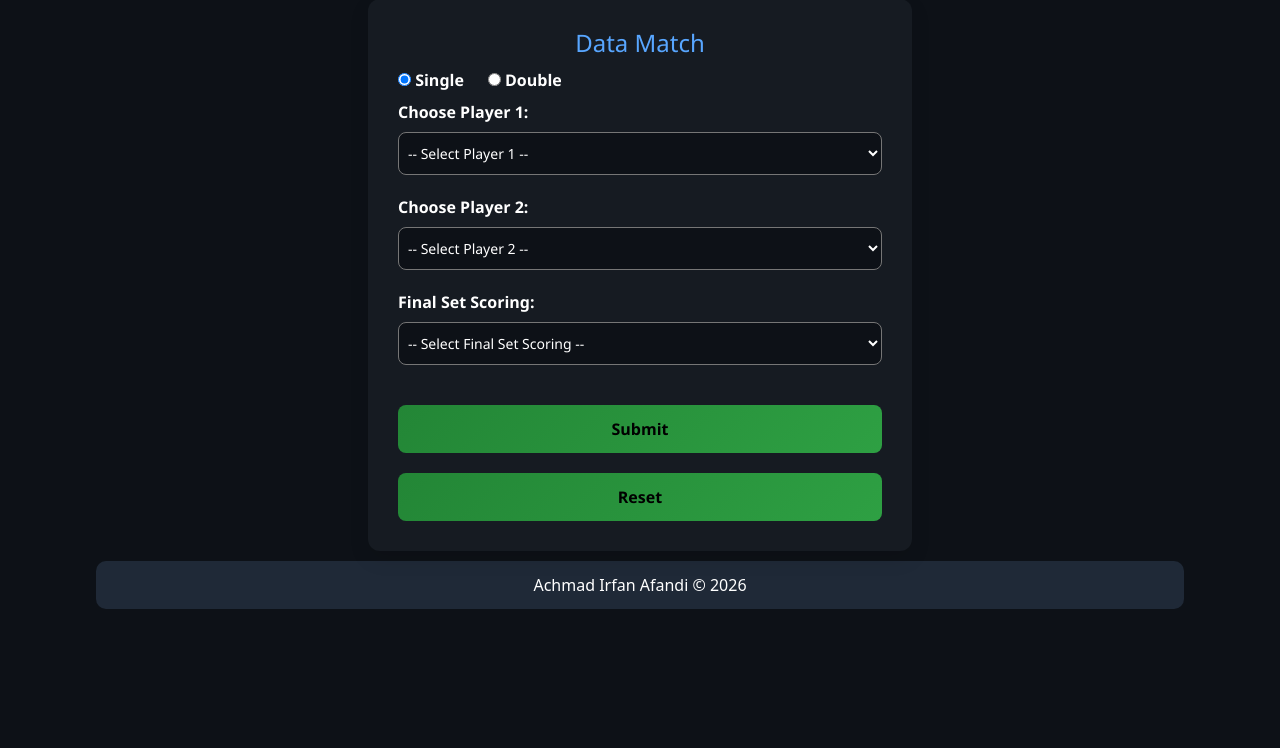
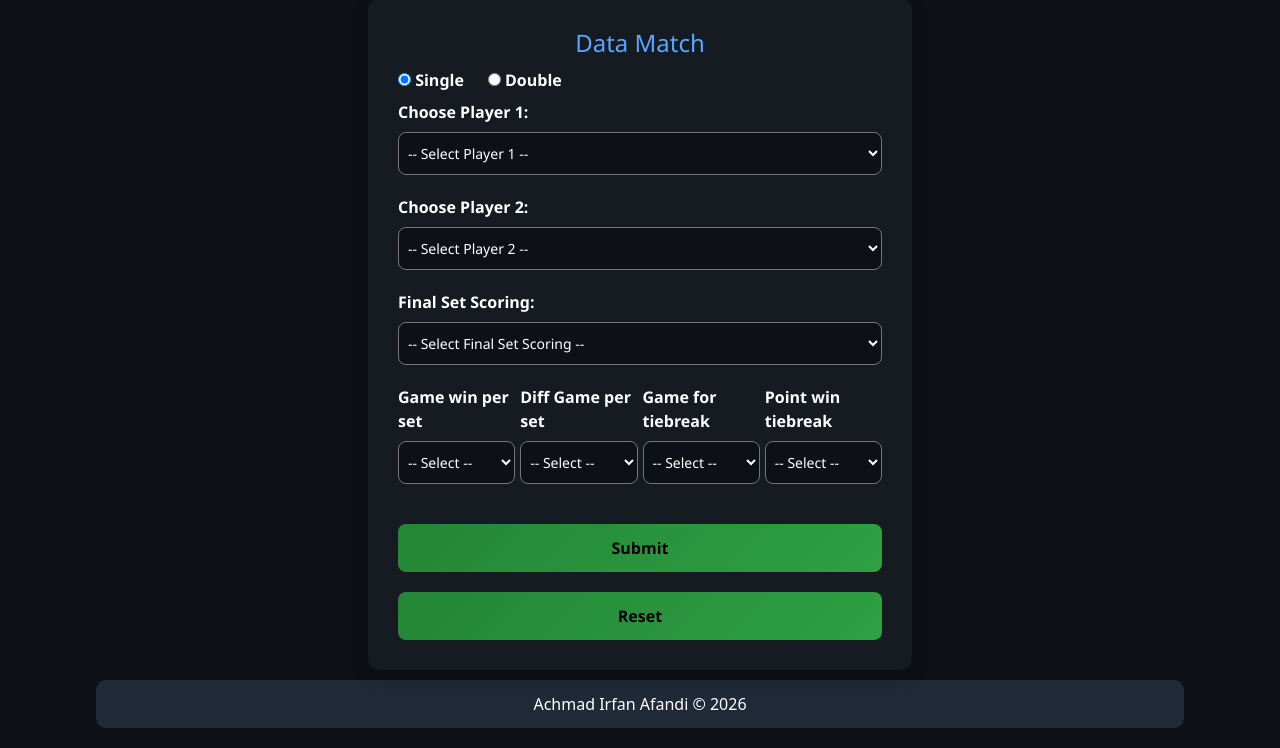
Before and after one commit to achmad-irfan/tennis-score-simulation-app, a Django app: page / in a window 1280 px wide. Shown: the part 127-875 px from the top of the page. Before the commit the page ends 736 px from the top, so only its background shows below. Run offline with Django 5.2, Linux system fonts and the light colour scheme; some libraries are stand-ins or nearby versions.

Commit message:
feature : add debug template

```diff
--- a/TennisSkor/score.py
+++ b/TennisSkor/score.py
@@ -1,5 +1,6 @@
 from datetime import datetime
 from .calculator import calc_pct, build_player_stats
+from django.conf import settings
 
 # Atribut dalam objek player
 player_attrs= [
@@ -14,7 +15,7 @@ match_attrs= {
                 "data_int":['current_set', "current_tiebreak", "last_finished_set" ],
                 "data_bool": ["is_tiebreak", "finish", "is_last_set", "is_changing_game", "is_set_finished"],
                 "data_none": ['match_winner', "match_loser","status_shot", "first_server_tiebreak", "last_winner_point", "status_point"],
-                "data_list" :["score", "set_winner", "last_points", "history", "set_snapshot", "all_set_snapshot"],
+                "data_list" :["score", "set_winner", "last_points", "history", "set_snapshot", "all_set_snapshot",],
                 "data_dict": []
             }
 
@@ -69,6 +70,7 @@ for stat in table_match_stats:
     stat["pct"]= f"{key}_pct"
 
 
+
 class Player:
     def __init__(self,name):
         self.name=name
@@ -82,7 +84,7 @@ class Player:
         return f'{self.name}'
 
 class Match:
-    def __init__(self,p1,p2,first_server, final_set_scoring, match_type):
+    def __init__(self,p1,p2,first_server, final_set_scoring, match_type, rules=None):
         self.p1=Player(p1)
         self.p2=Player(p2)
         self.first_server = first_server
@@ -91,6 +93,7 @@ class Match:
         self.duration = [0,0,0]
         self.final_set_scoring= final_set_scoring
         self.match_type = match_type
+        self.rules= rules
 
         # looping inisialisasi atribut
         for group, attrs in match_attrs.items():
@@ -197,6 +200,7 @@ class ScoringSystem:
         match.is_changing_game = False
         match.is_set_finished = False
 
+
         if player.game_point >= 4 and (player.game_point - opponent.game_point) >= 2:
             self.win_game(match, player, opponent)
             player.game_point = 0
@@ -256,11 +260,11 @@ class ScoringSystem:
             match.is_tiebreak = False
 
     def check_set_finished(self, match, player, opponent):
-        if player.sets[match.current_set] == 6 and opponent.sets[match.current_set] == 6:
+        if player.sets[match.current_set] == match.rules['game_to_tiebreak'] and opponent.sets[match.current_set] == match.rules['point_diff_to_win_tiebreak']:
             self.check_tiebreak(match, player, opponent)
             return
 
-        if player.sets[match.current_set] >= 6 and (player.sets[match.current_set] - opponent.sets[match.current_set] >= 2):
+        if player.sets[match.current_set] >= match.rules['game_to_win_set'] and (player.sets[match.current_set] - opponent.sets[match.current_set] >= match.rules['game_diff_to_win_set']):
             match.is_set_finished = True
             player.set_win += 1
             if player == match.p1:
@@ -305,7 +309,7 @@ class ScoringSystem:
             elif match.final_set_scoring == "normal":
                 tie_break_point_min_won = 7
 
-        if player.tiebreak_point_win >= tie_break_point_min_won and (player.tiebreak_point_win - opponent.tiebreak_point_win) >= 2:
+        if player.tiebreak_point_win >= tie_break_point_min_won and (player.tiebreak_point_win - opponent.tiebreak_point_win) >= rules['point_diff_to_win_tiebreak']:
             player.sets[match.current_set] = 7
             opponent.sets[match.current_set] = 6
             match.last_finished_set =  match.current_set
--- a/TennisSkor/settings/local.py
+++ b/TennisSkor/settings/local.py
@@ -1,4 +1,5 @@
 from .base import *
+
 
 DEBUG= True
 
@@ -13,6 +14,7 @@ DATABASES = {
 
 
 
+
 STATIC_URL = '/static/'
 STATICFILES_DIRS = [
     os.path.join(BASE_DIR, 'static')]
--- a/TennisSkor/utils.py
+++ b/TennisSkor/utils.py
@@ -2,6 +2,7 @@ from .score import Match, Player, MatchSerializer
 from .list_wta_players import players
 from .score import player_attrs, total_stats, match_attrs, service_stats
 from datetime import datetime
+from django.conf import settings
 
 def get_players_from_request(request):
 
@@ -25,6 +26,15 @@ def get_players_from_request(request):
     return p1,p2,first_server, final_set_scoring, match_type
 
 
+def get_debug_data(request):
+
+    rules = settings.MATCH_RULES.copy()
+    rules['game_to_win_set'] = int(request.GET.get('game_to_win_set', 6))
+    rules['game_diff_to_win_set'] = int(request.GET.get('game_diff_to_win_set',2) )
+    rules['game_to_tiebreak'] = int(request.GET.get('game_to_tiebreak',6 ))
+    rules['point_diff_to_win_tiebreak'] = int(request.GET.get('point_diff_to_win_tiebreak',2))
+
+    return rules
 
 def profile(player_list, name):
     for player in player_list:
@@ -40,12 +50,12 @@ def player_validation(request, p1,p2):
                 return "Pilih kedua pemain dulu!"
     return None
 
-def restore_match(request,p1,p2,first_serve, final_set_scoring, match_type):
+def restore_match(request,p1,p2,first_serve, final_set_scoring, match_type, rules):
     # Cek sesi sebelumnya
     match = request.session.get('match')
 
     # Buat objek pertandingan
-    m = Match(p1, p2, first_serve, final_set_scoring, match_type)
+    m = Match(p1, p2, first_serve, final_set_scoring, match_type, rules)
 
     if match and p1 == match.get("p1_name") and p2 == match.get("p2_name"):
         p1_data = match.get("p1") or {}
--- a/TennisSkor/views.py
+++ b/TennisSkor/views.py
@@ -2,6 +2,8 @@ from django.shortcuts import render
 from django.views.generic import View
 from . import score, list_wta_players, utils
 from datetime import datetime
+from django.conf import settings
+
 
 def Skor(request):
     # Reset Session
@@ -11,12 +13,20 @@ def Skor(request):
     # Ambil data user
     p1,p2,first_server, final_set_scoring, match_type = utils.get_players_from_request(request)
 
+    if settings.DEBUG:
+        rules = utils.get_debug_data(request)
+    else:
+        rules = settings.MATCH_RULES
+
+    print(f"rules : {rules}")
+
     # Membuat profile pemain
     p1_profile = [utils.profile(list_wta_players.players, player) for player in p1]
     p2_profile = [utils.profile(list_wta_players.players, player) for player in p2]
 
+
     # Restrore session jika ada session sebelumnya
-    restore_match = utils.restore_match(request, p1,p2,first_server, final_set_scoring, match_type)
+    restore_match = utils.restore_match(request, p1,p2,first_server, final_set_scoring, match_type, rules)
 
     # Cek Pemenang Poin dan panggil method winning_point
     pointWinner,serve_type= utils.post_winner(request,restore_match)
@@ -51,6 +61,7 @@ def Skor(request):
     # Context
     context= new_value.copy()
     context.update({
+    "DEBUG" : settings.DEBUG,
     "p1_name" : new_value["p1"]['name'],
     "p2_name":  new_value["p2"]['name'],
     "p1_name_format" : utils.format_name(new_value["p1"]['name']),
@@ -69,6 +80,7 @@ def Skor(request):
     "active_tab" : active_tab,
     "first_server" : new_value['first_server' ],
     "match_type" : new_value['match_type'],
+    "game_range": range(1, 7),
     })
 
     for attr in score.player_attr_list:
@@ -82,17 +94,7 @@ def Skor(request):
         flash[player] = {}
         for i in range(3):
            flash[player][i] = utils.get_flash(new_value, player, i)
-    context.update( {
+    context.update({
         "flash" : flash
     })
-    print(f"last winner point : {context['last_winner_point']}")
-    print(f"is_changing_game : {context['is_changing_game']}")
-    print(f"is set finished : {context['is_set_finished']}")
-    print(f" set p1_0 : {context['flash']['p1'][0]}")
-    print(f" set p1_1 : {context['flash']['p1'][1]}")
-    print(f" set p1_2 : {context['flash']['p1'][2]}")
-    print(f" set p2_0 : {context['flash']['p2'][0]}")
-    print(f" set p2_1 : {context['flash']['p2'][1]}")
-    print(f" set p2_2 : {context['flash']['p2'][2]}")
-
     return render(request, 'index.html', context)
--- a/static/css/styles.css
+++ b/static/css/styles.css
@@ -132,6 +132,12 @@ p {
 .pick-players button:hover {
   background-color: #0056b3;
   transform: translateY(-2px);
+}
+
+.debug_set {
+  display: grid;
+  grid-template-columns: 1fr 1fr 1fr 1fr;
+  gap: 5px;
 }
 
 .player-compare {
--- a/templates/snippets/_pick_player.html
+++ b/templates/snippets/_pick_player.html
@@ -83,6 +83,45 @@
           </select>
         </div>
       </div>
+      {% if DEBUG %}
+        <div class="debug_set">
+        <div class="debug__set_item">
+          <label for="game_to_win_set">Game win per set</label>
+          <select name="game_to_win_set" id="game_to_win_set">
+            <option value="" selected disabled>-- Select  --</option>
+          {% for i in game_range %}
+          <option value="{{i}}"> {{i}} </option>
+          {% endfor %}
+          </select>
+        </div>
+        <div class="debug__set_item">
+          <label for="game_diff_to_win_set">Diff Game per set</label>
+          <select name="game_diff_to_win_set" id="game_diff_to_win_set">
+            <option value="" selected disabled>-- Select --</option>
+             <option value="1"> 1 </option>
+             <option value="2"> 2 </option>
+          </select>
+        </div>
+        <div class="debug__set_item">
+          <label for="game_to_tiebreak">Game for tiebreak</label>
+          <select name="game_to_tiebreak" id="game_to_tiebreak">
+            <option value="" selected disabled>-- Select --</option>
+          {% for i in game_range %}
+          <option value="{{i}}"> {{i}} </option>
+          {% endfor %}
+          </select>
+        </div>
+        <div class="debug__set_item">
+          <label for="point_diff_to_win_tiebreak">Point win tiebreak</label>
+          <select name="point_diff_to_win_tiebreak" id="point_diff_to_win_tiebreak">
+             <option value="" selected disabled>-- Select --</option>
+            <option value="1"> 1 </option>
+             <option value="2"> 2 </option>
+          </select>
+        </div>
+        </div>
+      {% endif %}
+
       <div class="button">
         <button id="submit" type="button" onclick="validateAndShowPopup()">Submit</button>
         <button type="button" onclick="openResetForm()">Reset</button>
--- a/templates/snippets/_score.html
+++ b/templates/snippets/_score.html
@@ -46,8 +46,6 @@
           <input type="hidden" name="cancel_point" value="1" />
           <button id="cancel_point" type="button" onclick="confirm_cancel()">Cancel Last Point</button>
         </form>
-         <p>current set : {{current_set}}</p>
-        <p>last finished set : {{last_finished_set}}</p>
       </div>
     </div>
   </div>
```
Also changed, not shown: TennisSkor/settings/base.py (+7 -0 lines).
